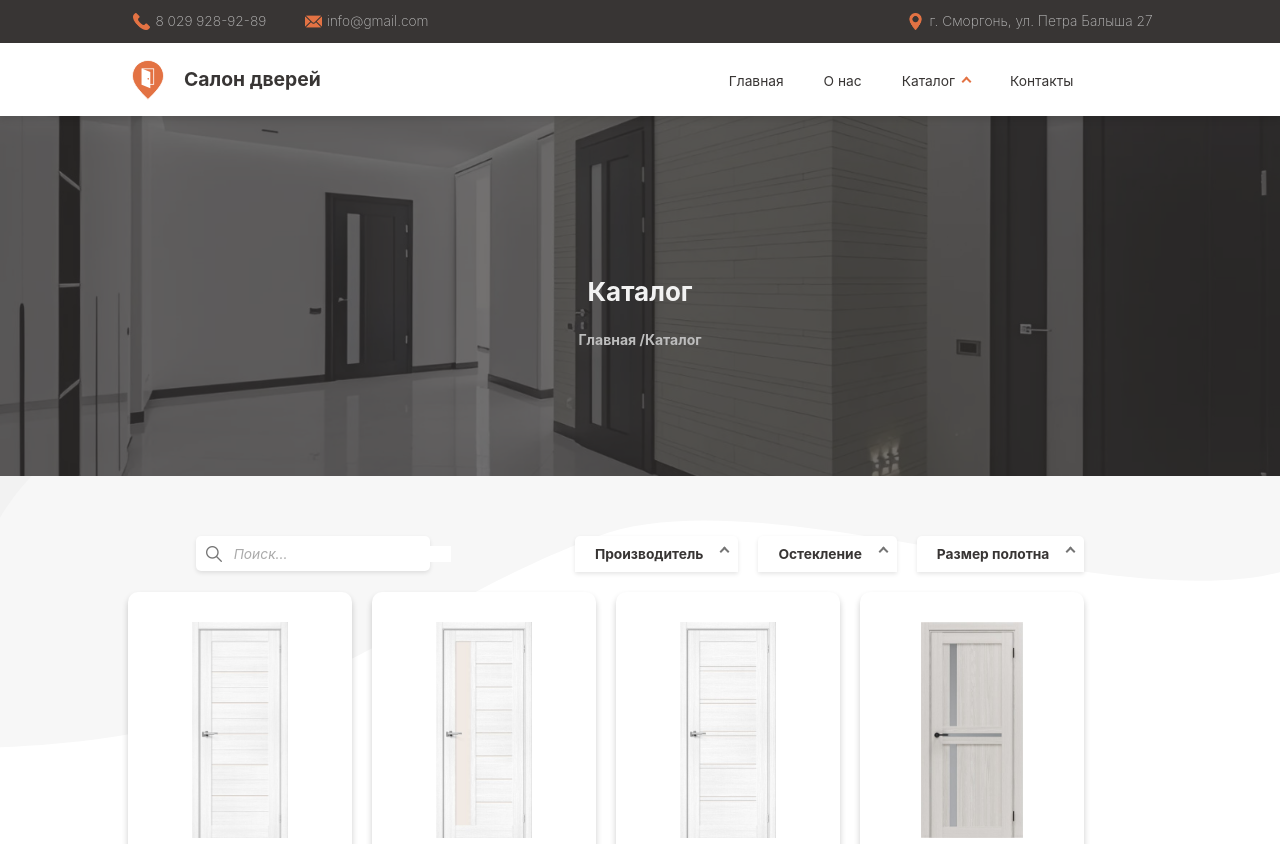
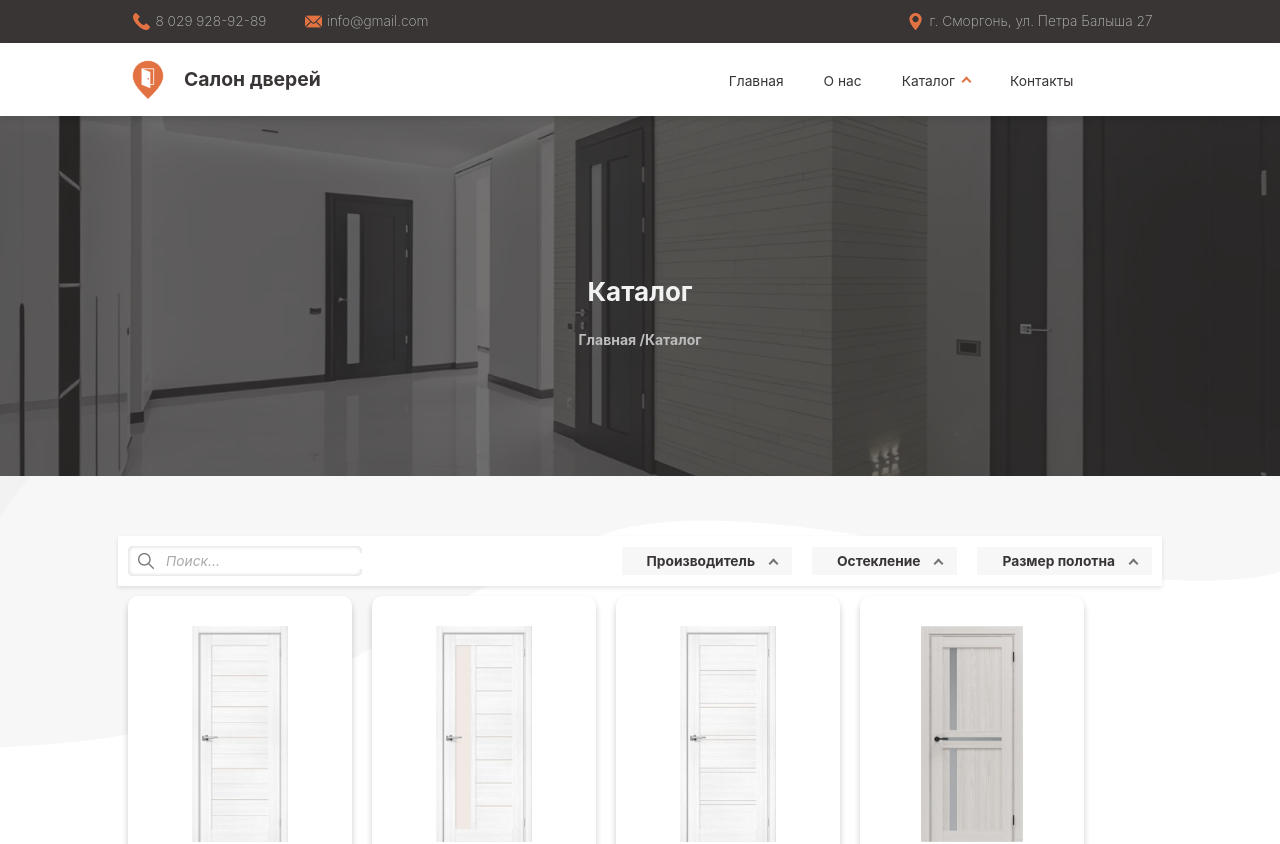
Before and after one commit to WebSVA/Project_Salon_dverey, a React (Create React App) app: page /catalog in a window 1280 px wide. Shown: the top 844 px of the page. Built offline with nearby package versions, Linux system fonts and the light colour scheme.

Commit message:
fixed search&filters

```diff
--- a/src/components/Contacts/ContactCardContainer.js
+++ b/src/components/Contacts/ContactCardContainer.js
@@ -15,12 +15,12 @@ function ContactCardContainer(){
             <ContactCard
                 imageSrc = {mail}
                 title = "Наша почта: "
-                description="info@gmail.com"
+                description="andrey.Yarashevich.2015@mail.ru"
             />
             <ContactCard
                 imageSrc = {phonecall}
                 title = "Наш нoмер телефона:"
-                description="8 029 928-92-89"
+                description="+375-29-928-9289"
             />
         </div>
         </div>
--- a/src/styles/catalog/catalogContainer.css
+++ b/src/styles/catalog/catalogContainer.css
@@ -55,15 +55,12 @@
 .search-bar {
     display: flex;
     align-items: center;
-   height: 25px;
+    height: 20px;
     padding: 5px;
     background-color: #fff;
-    box-shadow: 0 2px 4px rgba(0, 0, 0, 0.1); /* Лёгкая тень */
+    box-shadow: inset 0 0 4px rgba(0, 0, 0, 0.2); /* Внутренняя тень */
     border-radius: 5px; /* Скругление углов у контейнера */
-     /* Ширина контейнера */
     max-width: 224px;
-
-    /* Центровка на странице */
 }
 
 /* Иконка внутри строки поиска */
@@ -97,8 +94,12 @@
     display: flex;
     flex-direction: row;
     width: 80%;
-    justify-content: space-around;
+    justify-content: space-between;
+    background-color: white;
+    box-shadow: 0 2px 4px rgba(0, 0, 0, 0.1);
     gap: 10px;
+    padding: 10px;
+    margin-bottom: 10px;
 
 }
 
--- a/src/styles/catalog/filter.css
+++ b/src/styles/catalog/filter.css
@@ -2,19 +2,20 @@
     display: flex;
     flex-direction: row;
     justify-content: space-between;
-    align-items: flex-start;
+    align-items: center;
     gap: 20px;
-    margin-bottom: 20px;
+
 }
 
 .filter-group {
-    background-color: white;
+    background-color: #F7F7F7;
     position: relative;
-    box-shadow: 0 2px 4px rgba(0, 0, 0, 0.1);
-    border-radius: 5px 5px 0px 0px;
-    padding: 5px 15px;
+    /* box-shadow: 0 2px 4px rgba(0, 0, 0, 0.1); */
+    /* border-radius: 5px 5px 0px 0px; */
+    padding: 1px 20px;
     display: flex;
     flex-direction: column;
+
 }
 
 .filter-group .filter-summary {
@@ -31,8 +32,8 @@
 
 .filter-arrow {
     display: inline-block;
-    margin-top: 2px;
-    margin-left: 8px;
+    margin-top: 7px;
+    margin-left: 5px;
     width: 5px;
     height: 5px;
     border: solid #747474;
@@ -41,9 +42,13 @@
     transition: transform 0.3s ease;
 }
 
-.filter-group:hover .filter-arrow {
+.filter-summary:hover .filter-arrow {
     transform: rotate(45deg);
 }
+
+/* .filter-group:hover .filter-arrow{
+    transform: rotate(45deg);
+} */
 
 .filter-group ul {
     width: 100%;
@@ -61,11 +66,17 @@
     overflow-x: hidden;
 }
 
-.filter-group:hover ul {
+.filter-summary:hover + ul {
     max-height: 250px;
     opacity: 1;
     box-shadow: 0 2px 4px rgba(0, 0, 0, 0.2);
 }
+
+/* .filter-group:hover ul{
+    max-height: 250px;
+    opacity: 1;
+    box-shadow: 0 2px 4px rgba(0, 0, 0, 0.2);
+} */
 
 .filter-group li {
     font: 400 calc(12px + 2 * (100vw/1440)) Inter, sans-serif;
```
